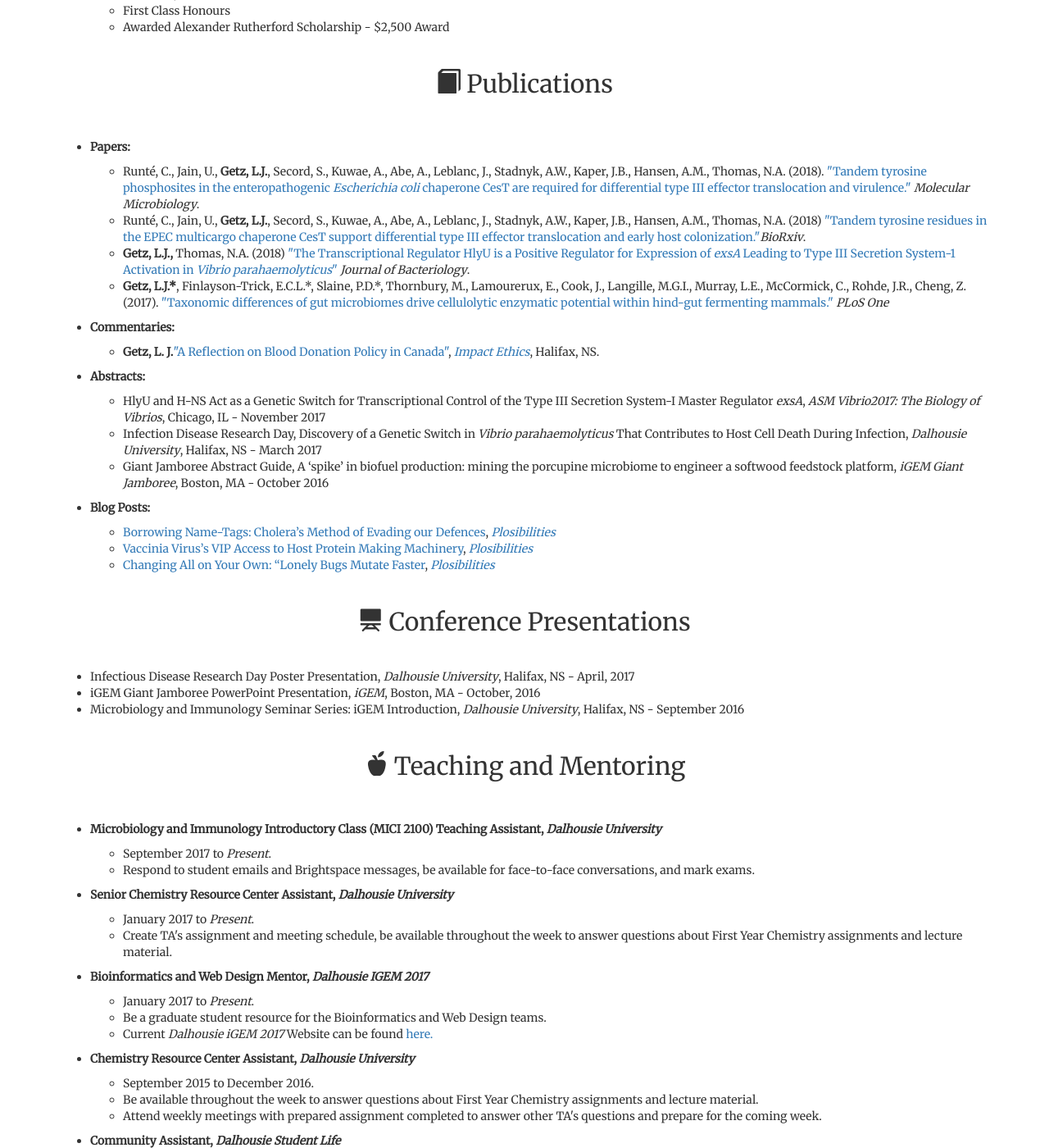
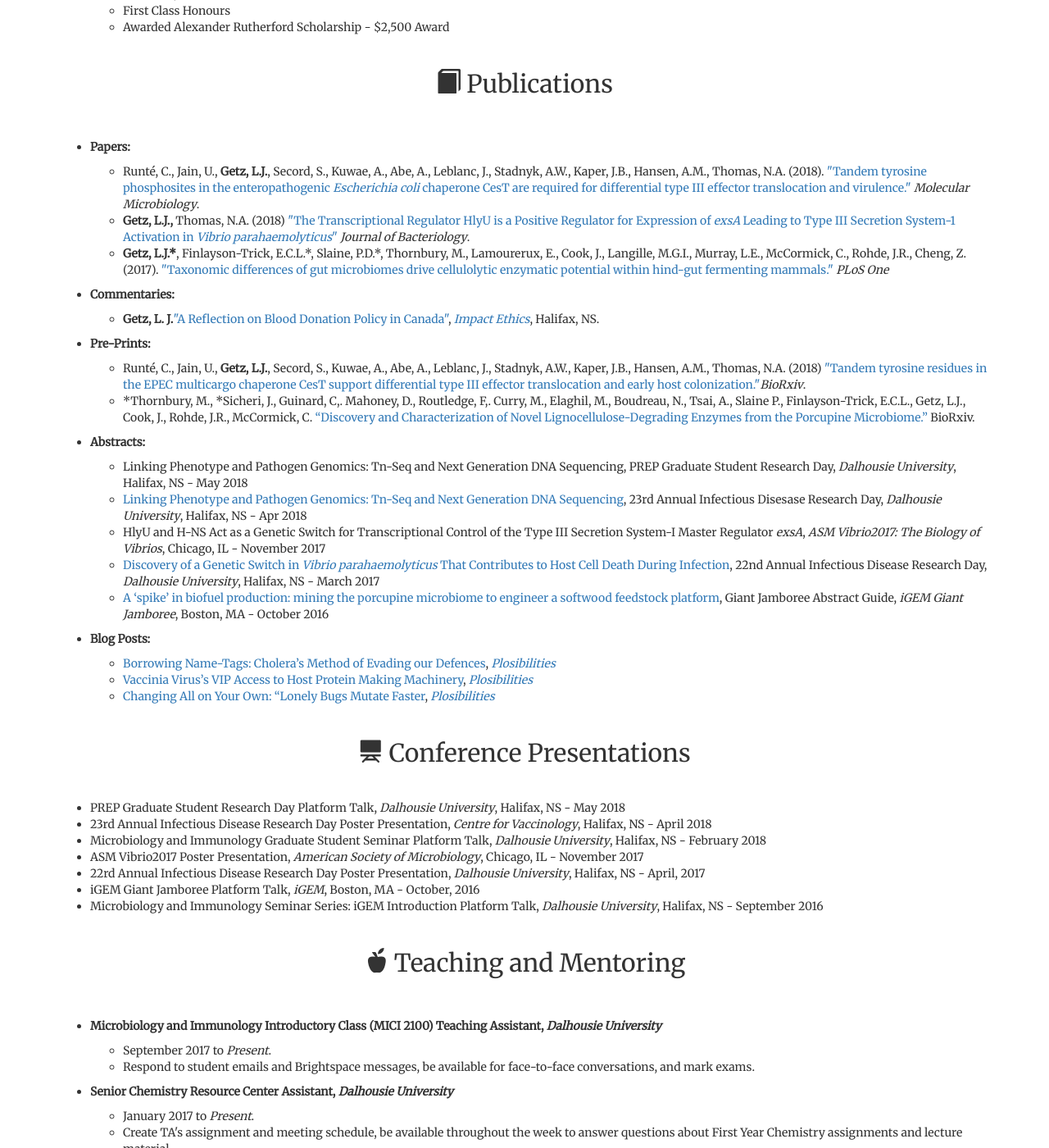
Before and after one commit to LandonGetz/OldCVWebsite, a Jekyll site: the page built from index.md, in a window 1280 px wide and 1400 px high, scrolled down 2024 px. Shown: the whole window at 82% size. Built offline with Jekyll 4.4.1, drawn with Linux system fonts in a browser that asks for light colours; nearby versions of some CDN libraries.

Commit message:
Fixed Update
May 5th update including changes to publications

```diff
--- a/index.md
+++ b/index.md
@@ -127,11 +126,19 @@ scroll: true
             <li><b>Getz, L. J.</b><a href="https://impactethics.ca/2017/08/24/a-reflection-on-blood-donation-policy-in-canada/" target="_blank">"A Reflection on Blood Donation Policy in Canada"</a>, <i><a href="http://www.impactethics.ca" target="_blank">Impact Ethics</a></i>, Halifax, NS.</li>
             </ul>
             </li>
+    <li id="list"><b>Pre-Prints:</b>
+            <ul id="sublist">
+                <li>Runté, C., Jain, U., <b>Getz, L.J.</b>, Secord, S., Kuwae, A., Abe, A., Leblanc, J., Stadnyk, A.W., Kaper, J.B., Hansen, A.M., Thomas, N.A. (2018) <a href="https://www.biorxiv.org/content/early/2018/02/22/270066" target="_blank">"Tandem tyrosine residues in the EPEC multicargo chaperone CesT support differential type III effector translocation and early host colonization."</a><i>BioRxiv</i>.</li>
+                <li>*Thornbury, M., *Sicheri, J., Guinard, C,. Mahoney, D., Routledge, F,. Curry, M., Elaghil, M., Boudreau, N., Tsai, A., Slaine P., Finlayson-Trick, E.C.L., Getz, L.J., Cook, J., Rohde, J.R., McCormick, C. <a href="https://www.biorxiv.org/content/early/2018/03/27/288985" target="_blank">“Discovery and Characterization of Novel Lignocellulose-Degrading Enzymes from the Porcupine Microbiome.”</a> BioRxiv.</li>
+
+            </ul></li>
      <li id="list"><b>Abstracts: </b>
             <ul id="sublist">
+                <li>Linking Phenotype and Pathogen Genomics: Tn-Seq and Next Generation DNA Sequencing, PREP Graduate Student Research Day, <i>Dalhousie University</i>, Halifax, NS - May 2018</li>
+                <li><a href="http://centerforvaccinology.ca/wp-content/uploads/2018/03/2018-Research-Day-Handbook-1.pdf" target="_blank">Linking Phenotype and Pathogen Genomics: Tn-Seq and Next Generation DNA Sequencing</a>, 23rd Annual Infectious Disesase Research Day, <i>Dalhousie University</i>, Halifax, NS - Apr 2018</li>
                 <li>HlyU and H-NS Act as a Genetic Switch for Transcriptional Control of the Type III Secretion System-I Master Regulator <i>exsA</i>, <i>ASM Vibrio2017: The Biology of Vibrios</i>, Chicago, IL - November 2017</li>
-                <li>Infection Disease Research Day, Discovery of a Genetic Switch in <i>Vibrio parahaemolyticus</i> That Contributes to Host Cell Death During Infection, <i>Dalhousie University</i>, Halifax, NS - March 2017</li>
-                <li>Giant Jamboree Abstract Guide, A ‘spike’ in biofuel production: mining the porcupine microbiome to engineer a softwood feedstock platform, <i>iGEM Giant Jamboree</i>, Boston, MA - October 2016</li>
+                <li><a href="http://centerforvaccinology.ca/wp-content/uploads/2016/03/Handbook-10Apr2017.pdf" target="_blank">Discovery of a Genetic Switch in <i>Vibrio parahaemolyticus</i> That Contributes to Host Cell Death During Infection</a>, 22nd Annual Infectious Disease Research Day, <i>Dalhousie University</i>, Halifax, NS - March 2017</li>
+                <li><a href="http://2016.igem.org/wiki/images/9/9d/IGEM2016_GiantJamboree_booklet.pdf" target="_blank">A ‘spike’ in biofuel production: mining the porcupine microbiome to engineer a softwood feedstock platform</a>, Giant Jamboree Abstract Guide, <i>iGEM Giant Jamboree</i>, Boston, MA - October 2016</li>
             </ul>
             </li>
     <li id="list"><b>Blog Posts:</b>
@@ -144,9 +151,13 @@ scroll: true
     </ul>
     <h2><span class="glyphicon glyphicon-blackboard" aria-hidden="true"></span>  Conference Presentations</h2>
     <ul id="list">
-        <li>Infectious Disease Research Day Poster Presentation, <i>Dalhousie University</i>, Halifax, NS - April, 2017</li>
-        <li>iGEM Giant Jamboree PowerPoint Presentation, <i>iGEM</i>, Boston, MA - October, 2016</li>
-        <li>Microbiology and Immunology Seminar Series: iGEM Introduction, <i>Dalhousie University</i>, Halifax, NS - September 2016</li>
+        <li>PREP Graduate Student Research Day Platform Talk, <i>Dalhousie University</i>, Halifax, NS - May 2018</li>
+        <li>23rd Annual Infectious Disease Research Day Poster Presentation, <i>Centre for Vaccinology</i>, Halifax, NS - April 2018</li>
+        <li>Microbiology and Immunology Graduate Student Seminar Platform Talk, <i>Dalhousie University</i>, Halifax, NS - February 2018</li>
+        <li>ASM Vibrio2017 Poster Presentation, <i>American Society of Microbiology</i>, Chicago, IL - November 2017</li>
+        <li>22rd Annual Infectious Disease Research Day Poster Presentation, <i>Dalhousie University</i>, Halifax, NS - April, 2017</li>
+        <li>iGEM Giant Jamboree Platform Talk, <i>iGEM</i>, Boston, MA - October, 2016</li>
+        <li>Microbiology and Immunology Seminar Series: iGEM Introduction Platform Talk, <i>Dalhousie University</i>, Halifax, NS - September 2016</li>
     </ul>
     <h2><span class="glyphicon glyphicon-apple" aria-hidden="true"></span> Teaching and Mentoring</h2>
     <ul id="list">
```
Also changed, not shown: other parts of index.md (+0 -1 lines).
